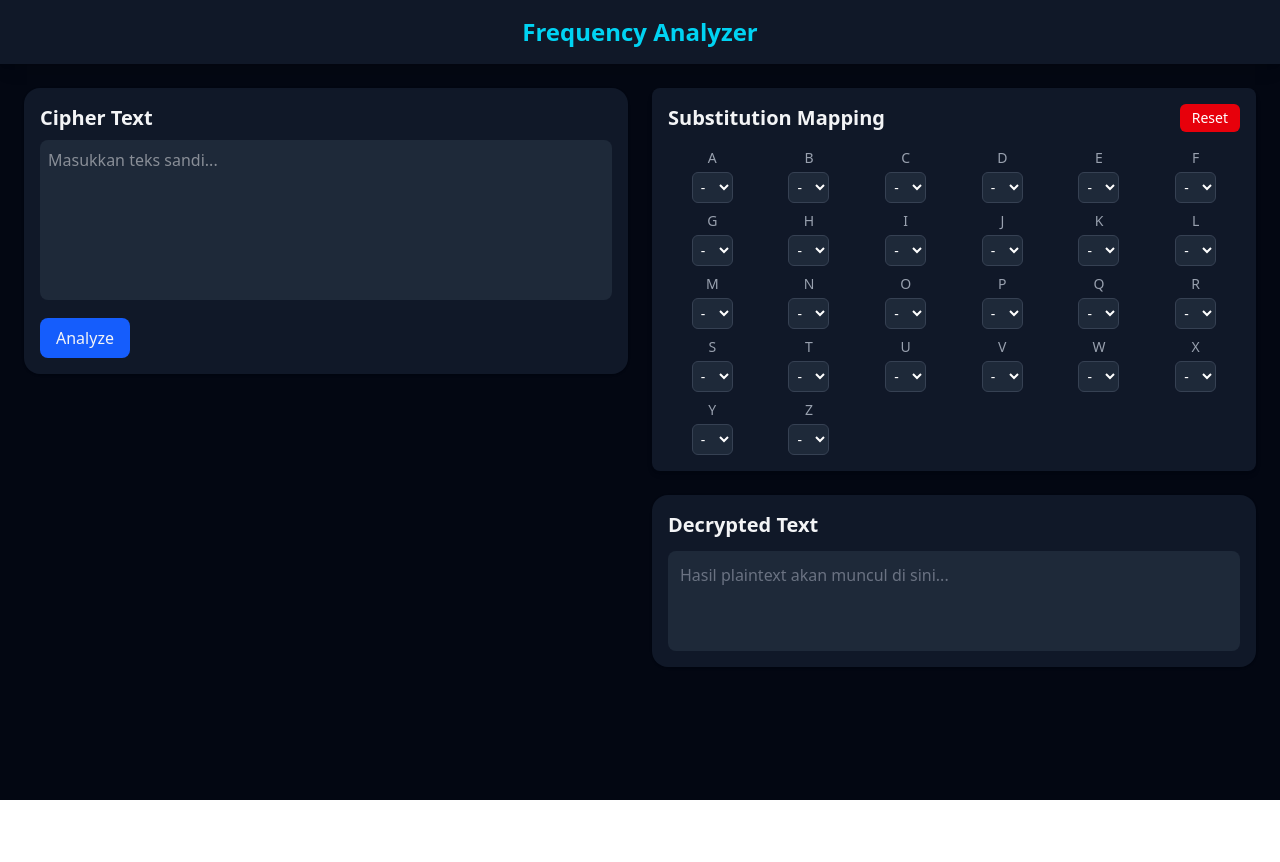
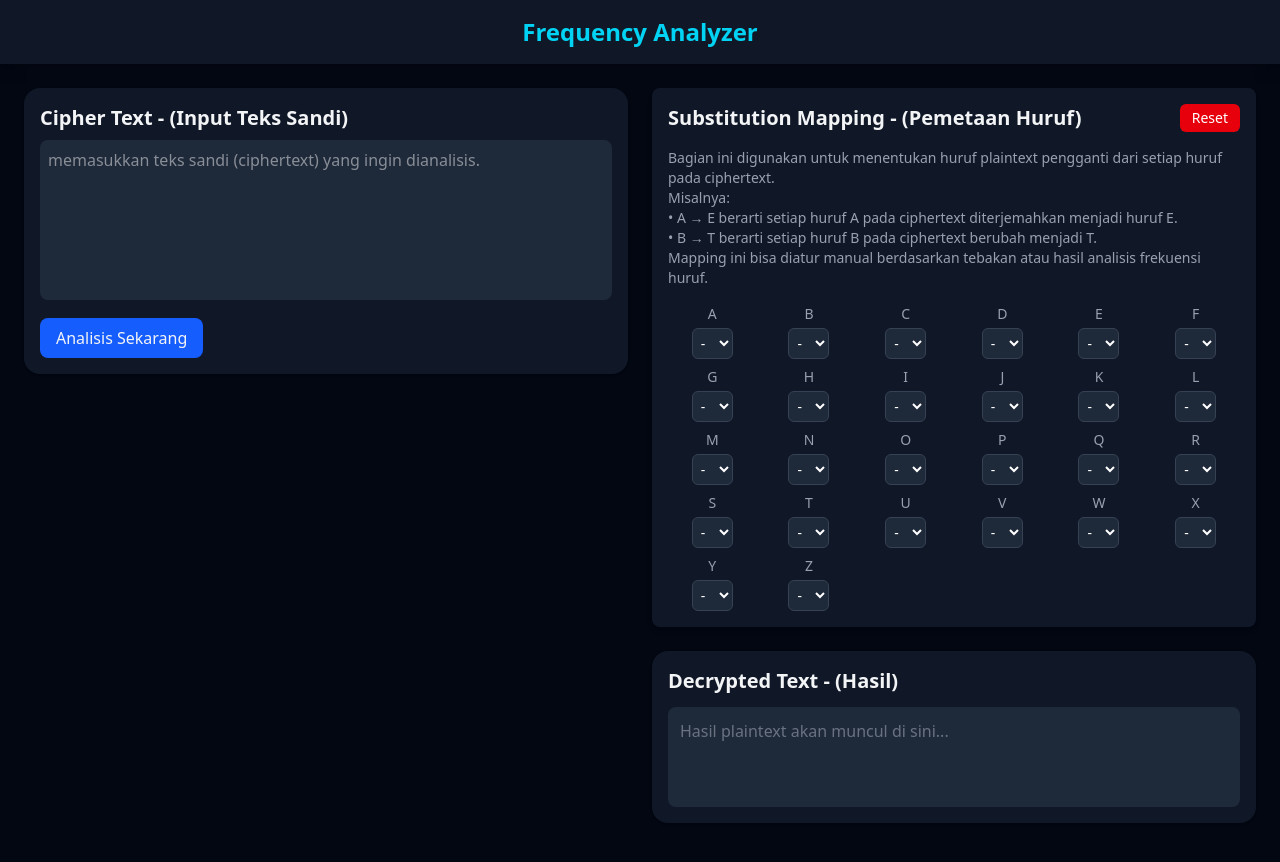
Before and after one commit to Dhiooonn/analisis-frekuensi-cracking-caesar-shiper, a React (Vite) app: page / in a window 1280 px wide. Shown: the top 862 px of the page. Before the commit the page ends 800 px from the top, so only its background shows below. Built offline with nearby package versions, Linux system fonts and the light colour scheme.

Commit message:
tambah fitur dan perbaikan

```diff
--- a/src/App.jsx
+++ b/src/App.jsx
@@ -1,6 +1,7 @@
 import { useState, useEffect } from "react";
 import CipherInput from "./components/CipherInput";
 import FrequencyChart from "./components/FrequencyChart";
+import FrequencyInfo from "./components/FreequencyInfo";
 import SubstitutionPanel from "./components/SubstitutionPanel";
 import PlaintextOutput from "./components/PlaintextOutput";
 import Navbar from "./components/Navbar";
@@ -11,12 +12,10 @@ export default function App() {
   const [substitutions, setSubstitutions] = useState({});
   const [plainText, setPlainText] = useState("");
 
-
   const handleResetSubstitutions = () => {
     setSubstitutions({});
     setPlainText("");
   };
-
 
   useEffect(() => {
     if (!cipherText) {
@@ -50,6 +49,7 @@ export default function App() {
             setAnalysisData={setAnalysisData}
           />
           <FrequencyChart data={analysisData} />
+
         </div>
 
         <div className="lg:w-1/2 space-y-6">
@@ -61,6 +61,10 @@ export default function App() {
           <PlaintextOutput text={plainText} />
         </div>
       </main>
+
+      <div className=" mx-6 mb-10 mt-0">
+          <FrequencyInfo data={analysisData} />
+      </div>
     </div>
   );
 }
--- a/src/components/CipherInput.jsx
+++ b/src/components/CipherInput.jsx
@@ -9,18 +9,18 @@ export default function CipherInput({ cipherText, setCipherText, setAnalysisData
 
   return (
     <div className="bg-gray-900 p-4 rounded-2xl shadow">
-      <h2 className="text-xl font-semibold mb-2">Cipher Text</h2>
+      <h2 className="text-xl font-semibold mb-2">Cipher Text - (Input Teks Sandi)</h2>
       <textarea
         value={cipherText}
         onChange={(e) => setCipherText(e.target.value)}
-        placeholder="Masukkan teks sandi..."
+        placeholder="memasukkan teks sandi (ciphertext) yang ingin dianalisis."
         className="w-full h-40 bg-gray-800 text-gray-100 p-2 rounded-lg resize-none"
       />
       <button
         onClick={handleAnalyze}
         className="mt-3 bg-blue-600 hover:bg-blue-700 px-4 py-2 rounded-lg"
       >
-        Analyze
+        Analisis Sekarang
       </button>
     </div>
   );
--- /dev/null
+++ b/src/components/FreequencyInfo.jsx
@@ -0,0 +1,19 @@
+export default function FrequencyInfo({ data }) {
+  if (!data || data.length === 0) return null;
+
+  const sorted = [...data].sort((a, b) => b.frequency - a.frequency);
+  const top3 = sorted.slice(0, 3).map(item => item.letter).join(", ");
+
+  return (
+    <div className="mt-6 p-4 bg-gray-800/60 border border-gray-700 rounded-xl">
+      <h3 className="text-lg font-semibold text-white mb-2">Informasi Analisis Frekuensi</h3>
+      <p className="text-gray-300 leading-relaxed text-sm">
+        Berdasarkan hasil grafik di atas, huruf yang paling sering muncul dalam ciphertext adalah
+        <span className="text-blue-400 font-medium"> {top3} </span>.
+        Dalam analisis kriptografi (frequency analysis), huruf-huruf ini biasanya dibandingkan dengan huruf
+        yang paling sering muncul dalam bahasa alami (contoh: E, T, A dalam bahasa Inggris atau A, N dalam Bahasa Indonesia)
+        untuk membantu menentukan kemungkinan substitusi huruf.
+      </p>
+    </div>
+  );
+}
--- a/src/components/FrequencyChart.jsx
+++ b/src/components/FrequencyChart.jsx
@@ -5,12 +5,25 @@ export default function FrequencyChart({ data }) {
 
   return (
     <div className="bg-gray-900 p-4 rounded-2xl shadow">
-      <h2 className="text-xl font-semibold mb-3">Letter Frequency</h2>
+      <div className="mb-5">
+        <h2 className="text-xl font-semibold">Letter Frequency</h2>
+        <p className="text-gray-400">grafik batang (bar chart) huruf-huruf yang paling sering muncul di ciphertext</p>
+      </div>
+
       <ResponsiveContainer width="100%" height={300}>
         <BarChart data={data}>
           <XAxis dataKey="letter" stroke="#ccc" />
           <YAxis />
-          <Tooltip />
+          <Tooltip
+            cursor={{ fill: "rgba(59, 130, 246, 0.2)" }} // warna hover bar
+            contentStyle={{
+              backgroundColor: "#fff",
+              borderRadius: "8px",
+              border: "none",
+            }}
+            labelStyle={{ color: "#000" }}
+            itemStyle={{ color: "#3b82f6" }}
+          />
           <Bar dataKey="frequency" fill="#3b82f6" radius={[8, 8, 0, 0]} />
         </BarChart>
       </ResponsiveContainer>
--- a/src/components/PlaintextOutput.jsx
+++ b/src/components/PlaintextOutput.jsx
@@ -1,7 +1,7 @@
 export default function PlaintextOutput({ text }) {
   return (
     <div className="bg-gray-900 p-4 rounded-2xl shadow">
-      <h2 className="text-xl font-semibold mb-3">Decrypted Text</h2>
+      <h2 className="text-xl font-semibold mb-3">Decrypted Text - (Hasil)</h2>
       <div className="bg-gray-800 p-3 rounded-lg min-h-[100px] whitespace-pre-wrap">
         {text || <span className="text-gray-500">Hasil plaintext akan muncul di sini...</span>}
       </div>
--- a/src/components/SubstitutionPanel.jsx
+++ b/src/components/SubstitutionPanel.jsx
@@ -13,13 +13,25 @@ export default function SubstitutionPanel({ substitutions, setSubstitutions, onR
   return (
     <div className="bg-gray-900 p-4 rounded-lg shadow-md">
       <div className="flex justify-between items-center mb-4">
-        <h2 className="text-xl font-semibold">Substitution Mapping</h2>
+        <h2 className="text-xl font-semibold">Substitution Mapping - (Pemetaan Huruf)</h2>
         <button
           onClick={onReset}
           className="px-3 py-1 bg-red-600 hover:bg-red-700 text-white rounded-md text-sm"
         >
           Reset
         </button>
+      </div>
+
+      {/* Deskripsi */}
+      <div className="mb-4 text-gray-400 text-sm">
+        <p>
+          Bagian ini digunakan untuk menentukan huruf plaintext pengganti dari setiap huruf pada ciphertext.
+          <br /> Misalnya:
+          <br />• A → E berarti setiap huruf A pada ciphertext diterjemahkan menjadi huruf E.
+          <br />• B → T berarti setiap huruf B pada ciphertext berubah menjadi T.
+          <br />
+          Mapping ini bisa diatur manual berdasarkan tebakan atau hasil analisis frekuensi huruf.
+        </p>
       </div>
 
       <div className="grid grid-cols-4 sm:grid-cols-6 gap-2">
--- /dev/null
+++ b/src/components/Tooltip.jsx
@@ -0,0 +1,11 @@
+const CustomTooltip = ({ active, payload, label }) => {
+  if (active && payload && payload.length) {
+    return (
+      <div className="bg-gray-800 text-white p-2 rounded-md shadow-md text-sm border border-gray-700">
+        <p className="font-semibold">Huruf: {label}</p>
+        <p>Frekuensi: {payload[0].value}</p>
+      </div>
+    );
+  }
+  return null;
+};
```
